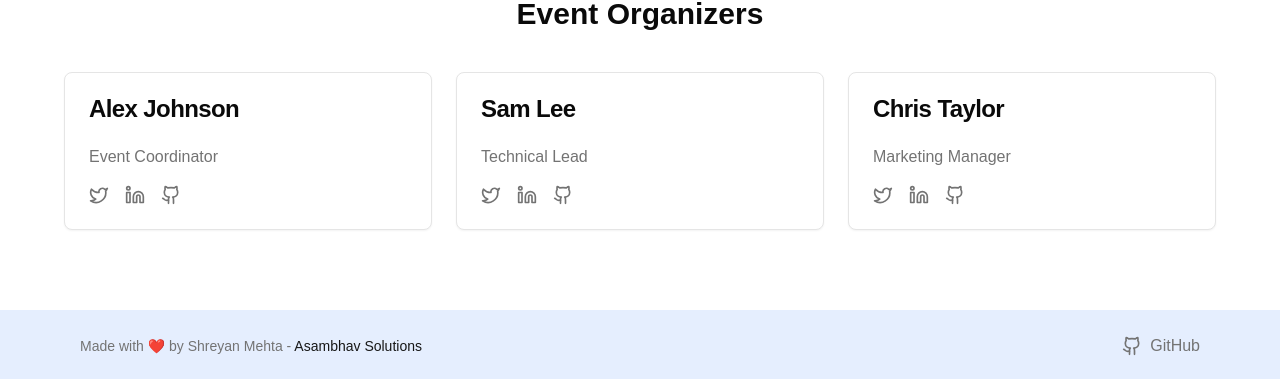
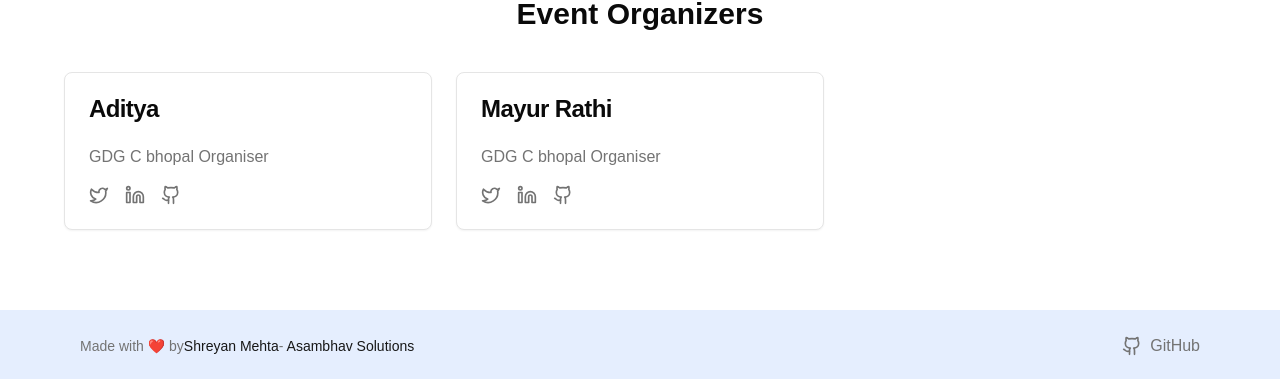
Before and after one commit to duke7able/devfest-gemini-question-to-speaker, a Next.js app: page /1 in a window 1280 px wide. Shown: the part 934-1313 px from the top of the page. Built offline with nearby package versions, Linux system fonts and the light colour scheme; no server answers.

Commit message:
feat : updated links and organiser details

```diff
--- a/components/Footer.tsx
+++ b/components/Footer.tsx
@@ -9,7 +9,11 @@ export default function Footer() {
     <footer className="py-6" style={{ backgroundColor: `${themeColor}22` }}>
       <div className="max-w-6xl mx-auto px-4 flex flex-col sm:flex-row justify-between items-center">
         <p className="text-sm text-muted-foreground mb-4 sm:mb-0">
-          Made with ❤️ by Shreyan Mehta - {" "}
+          Made with ❤️ by
+          <Link href="https://www.linkedin.com/in/devsm/" className="text-primary hover:underline">
+            Shreyan Mehta
+          </Link>
+           - {" "}
           <Link href="https://asambhav.in" className="text-primary hover:underline">
             Asambhav Solutions
           </Link>
--- a/components/OrganizerCards.tsx
+++ b/components/OrganizerCards.tsx
@@ -4,25 +4,18 @@ import Link from "next/link"
 
 const organizers = [
   {
-    name: "Alex Johnson",
-    role: "Event Coordinator",
-    twitter: "alexj",
-    linkedin: "alex-johnson",
+    name: "Aditya",
+    role: "GDG C bhopal Organiser",
+    twitter: "https://x.com/ethicaladitya",
+    linkedin: "https://www.linkedin.com/in/ethicaladitya/",
     github: "alexjohnson"
   },
   {
-    name: "Sam Lee",
-    role: "Technical Lead",
+    name: "Mayur Rathi",
+    role: "GDG C bhopal Organiser",
     twitter: "samlee",
-    linkedin: "sam-lee",
+    linkedin: "https://www.linkedin.com/in/mayurrathi26/",
     github: "slee"
-  },
-  {
-    name: "Chris Taylor",
-    role: "Marketing Manager",
-    twitter: "christaylor",
-    linkedin: "chris-taylor",
-    github: "ctaylor"
   },
 ]
 
```
